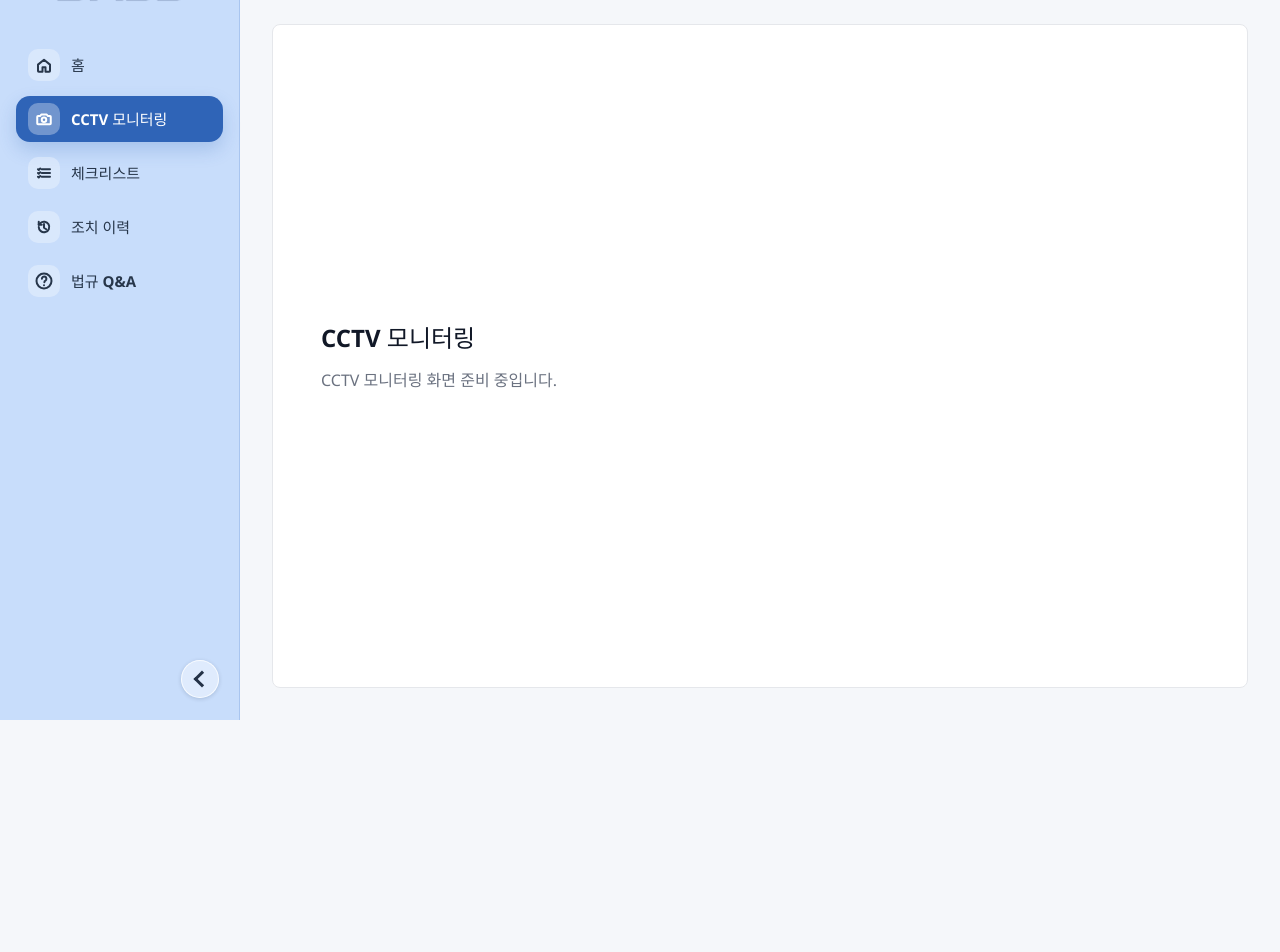
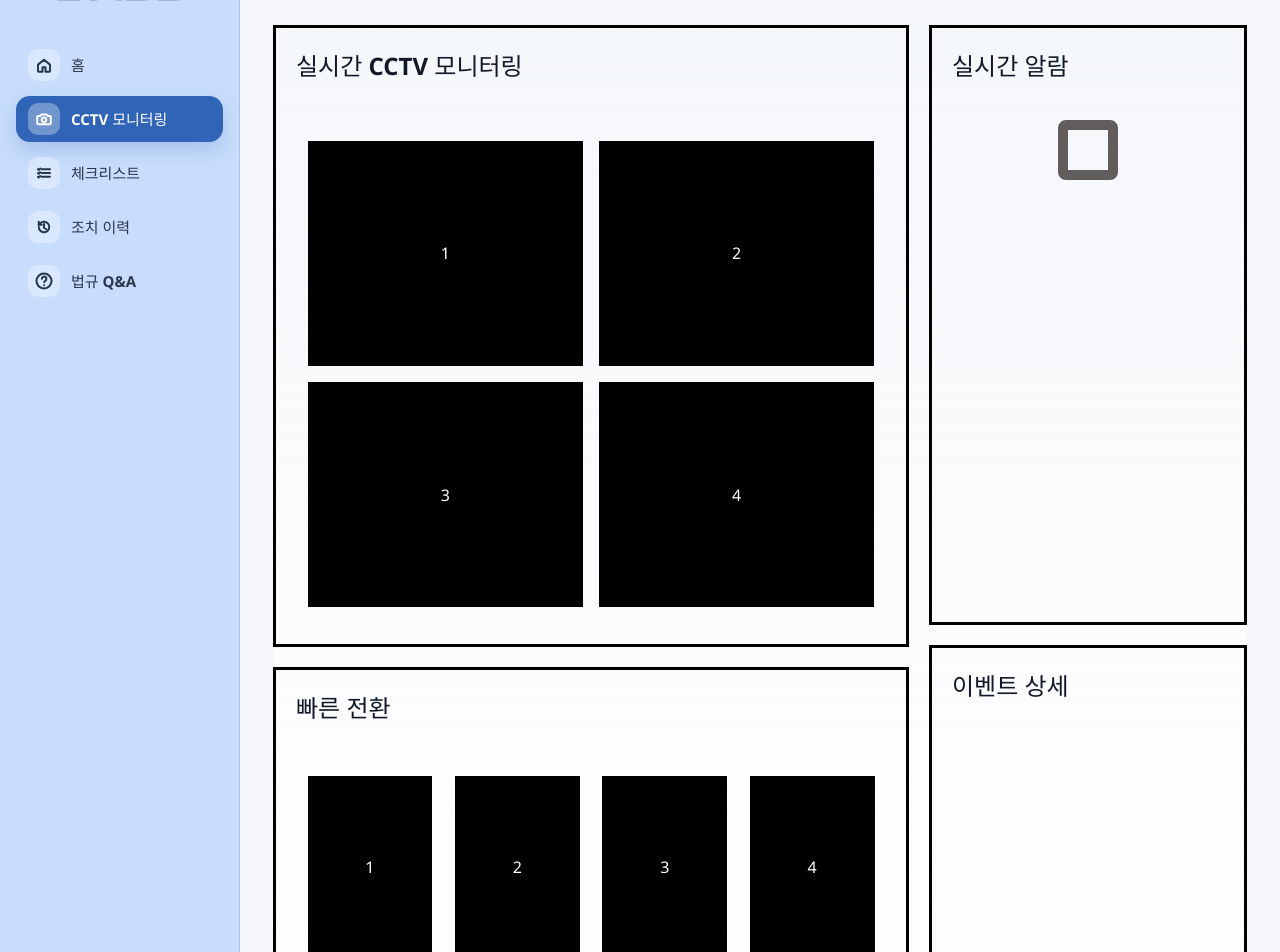
Before and after one commit to aivle-team03/frontend, a React (Vite) app: page /monitoring in a window 1280 px wide. Shown: the part 80-1032 px from the top of the page. Before the commit the page ends 800 px from the top, so only its background shows below. Built offline with nearby package versions, Linux system fonts and the light colour scheme; a web font is replaced by a local one.

Commit message:
CCTV 모니터링 PR 후 react 페이지 라우터 구조에 맞게 정리

```diff
--- a/src/pages/MonitoringPage.jsx
+++ b/src/pages/MonitoringPage.jsx
@@ -1,8 +1,46 @@
+import styles from '../styles/CCTVMonitoring.module.css'
+
+const cameraSlots = ['1', '2', '3', '4']
+
 function MonitoringPage() {
   return (
-    <section className="placeholder-page">
-      <h2>CCTV 모니터링</h2>
-      <p>CCTV 모니터링 화면 준비 중입니다.</p>
+    <section className={styles.dashboardFrame} aria-label="BOSS CCTV monitoring workspace">
+      <div className={styles.cctvemptyarea}>
+        <div className={styles.cctvSection}>
+          <div className={styles.cctvmonitoringSection}>
+            <h2 className={styles.title}>실시간 CCTV 모니터링</h2>
+            <div className={styles.videodashBoard}>
+              {cameraSlots.map((slot) => (
+                <div className={styles.video} key={slot}>
+                  {slot}
+                </div>
+              ))}
+            </div>
+          </div>
+
+          <div className={styles.videoChange}>
+            <h2 className={styles.title}>빠른 전환</h2>
+            <div className={styles.videochangedashBoard}>
+              {cameraSlots.map((slot) => (
+                <button className={styles.videoChangeFrame} key={slot} type="button">
+                  {slot}
+                </button>
+              ))}
+            </div>
+          </div>
+        </div>
+
+        <div className={styles.EventSection}>
+          <div className={styles.liveEvent}>
+            <h2 className={styles.title}>실시간 알람</h2>
+            <div className={styles.blankAreaBlank} />
+          </div>
+
+          <div className={styles.emptyBox}>
+            <h2 className={styles.title}>이벤트 상세</h2>
+          </div>
+        </div>
+      </div>
     </section>
   )
 }
--- a/src/styles/CCTVMonitoring.module.css
+++ b/src/styles/CCTVMonitoring.module.css
@@ -1,39 +1,52 @@
+
+.dashboardFrame {
+    min-height: calc(100vh - 176px);
+}
+
+.dashboardEmptyArea {
+    min-height: 320px;
+    margin: 16px;
+}
+
+.blankAreaBlank {
+    min-height: 20px;
+    border: 10px solid #615d5d;
+    border-radius: 8px;
+    margin: 16px;
+    padding: 20px;
+}
 
 .cctvemptyarea {
     display: flex;
     gap: 20px;
     min-height: 420px;
-
-    margin: 24px;
+    margin: 0;
     border: 1px dashed var(--color-main-muted);
     border-radius: 8px;
     background:
         linear-gradient(180deg, rgba(245, 247, 250, 0.72), rgba(255, 255, 255, 0.9));
 }
 
-.cctvSection{
+.cctvSection {
     display: flex;
-    flex-direction:column;
+    flex-direction: column;
     width: 66.66%;
     gap: 20px;
 }
 
 
-.EventSection{
+.EventSection {
     display: flex;
-    flex-direction:column;
+    flex-direction: column;
     width: 33.33%;
     gap: 20px;
 }
 
-.cctvmonitoringSection{
-
+.cctvmonitoringSection {
     display: flex;
     flex-direction: column;
-    /* width: 66.66%; */
-    border:3px solid black;
+    border: 3px solid black;
     align-items: center;
-
 }
 
 .title {
@@ -41,13 +54,10 @@
     align-self: flex-start;
 }
 
-
-
-.videodashBoard{
-
+.videodashBoard {
     width: 95%;
     background-color: rgba(182, 182, 182, 0);
-    height:500px;
+    height: 500px;
     align-items: center;
     margin: 20px 10px;
 
@@ -57,55 +67,64 @@
     align-content: space-evenly;
 }
 
-.videochangedashBoard{
+.videochangedashBoard {
     display: flex;
     width: 90%;
     height: 50%;
-    /* background-color: black; */
-    /* margin: 20px 10px; */
     justify-content: space-between;
 }
 
 
-.video{
-
+.video {
     width: 46%;
     height: 45%;
     background-color: black;
+    color: #ffffff;
+    display: grid;
+    place-items: center;
 }
 
-.videoChange{
+.videoChange {
     display: flex;
     flex-direction: column;
-    /* width: 33.33%; */
-    border:3px solid black;
+    border: 3px solid black;
     align-items: center;
     min-height: 370px;
-
 }
 
-.videoChangeFrame{
-
+.videoChangeFrame {
     width: 22%;
     height: 100%;
+    border: 0;
     background-color: rgb(0, 0, 0);
+    color: #ffffff;
+    cursor: pointer;
     margin-top: 30px;
-
 }
 
-.liveEvent{
-
+.liveEvent {
     display: flex;
     flex-direction: column;
     min-height: 600px;
-    border:3px solid black;
+    border: 3px solid black;
     align-items: center;
 }
 
-.emptyBox{
+.emptyBox {
     display: flex;
     flex-direction: column;
     min-height: 390px;
-    border:3px solid black;
+    border: 3px solid black;
     align-items: center;
 }
+
+@media (max-width: 1024px) {
+    .cctvemptyarea {
+        flex-direction: column;
+    }
+
+    .cctvSection,
+    .EventSection {
+        width: 100%;
+    }
+}
```
Also changed, not shown: src/pages/CCTVMonitoring.jsx (deleted, +0 -49 lines).
